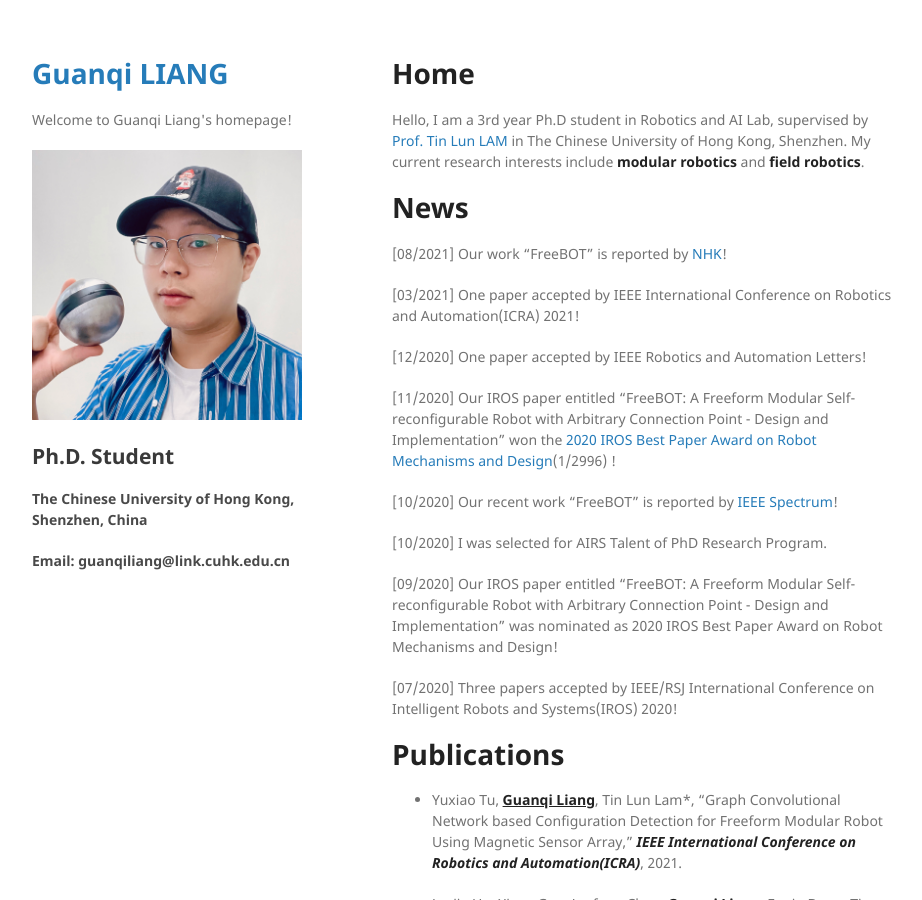
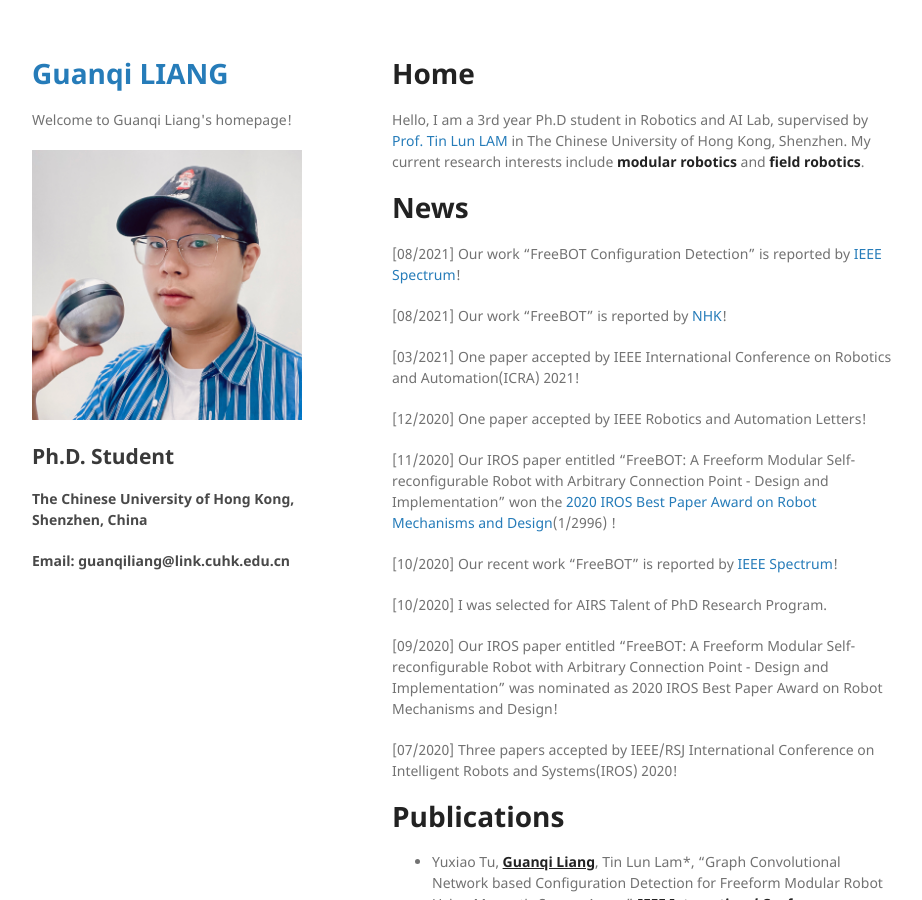
Before and after one commit to guanqiliang/guanqiliang.github.com, a Jekyll site: the page built from index.md, in a window 1280 px wide and 900 px high. Shown: the whole window, without its empty margins (178-1100 px from the left). Built offline with Jekyll 4.4.1, drawn with Linux system fonts in a browser that asks for light colours; our own code applies the rules of GitHub Pages for plain Markdown files.

Commit message:
Update index.md

```diff
--- a/index.md
+++ b/index.md
@@ -3,6 +3,10 @@
 Hello, I am a 3rd year Ph.D student in Robotics and AI Lab, supervised by [Prof. Tin Lun LAM](https://sites.google.com/site/lamtinlun) in The Chinese University of Hong Kong, Shenzhen. My current research interests include <strong>modular robotics</strong> and <strong>field robotics</strong>.
 
 # News
+
+
+
+[08/2021] Our work “FreeBOT Configuration Detection” is reported by [IEEE Spectrum](https://spectrum.ieee.org/video-friday-constant-gardener)!
 
 [08/2021] Our work “FreeBOT” is reported by [NHK](https://www.nhk.jp/p/ts/KZ9V71RXVZ/episode/te/LXLJ9VNPY6/)!
 
```
